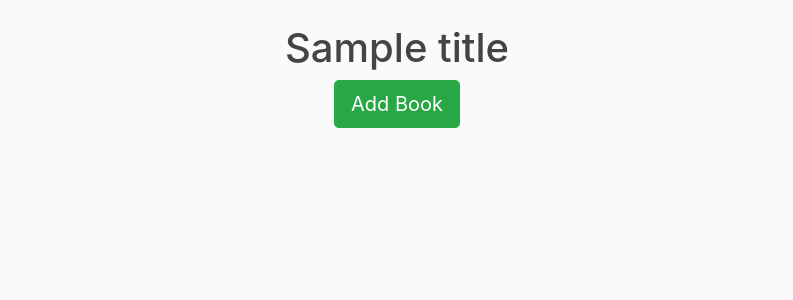
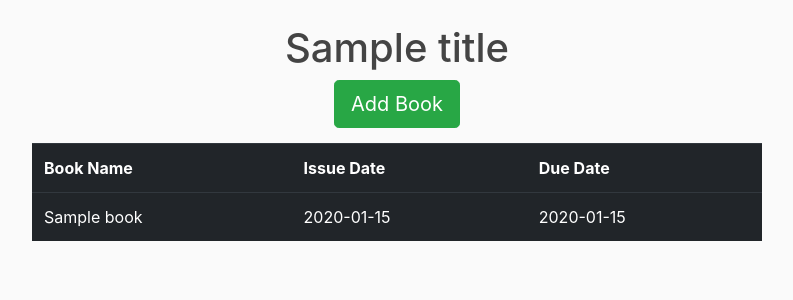
Before and after one commit to Shelby18k/Automatic-email-generation, a Flask app: template Library_Website/templates/account.html in a window 1280 px wide. Shown: the part 56-356 px from the top of the page, without its empty margins (53-846 px from the left). Run offline with Flask 2, Linux system fonts and the light colour scheme; the template is opened without the code that fills it: most values are stand-ins (such as "Sample title", 1, 10 or a date in 2020); some libraries are stand-ins or nearby versions.

Commit message:
Added table to display books issued by the user

```diff
--- a/Library_Website/run.py
+++ b/Library_Website/run.py
@@ -61,7 +61,9 @@ def home():
 def account():
 	if not(current_user.is_authenticated):
 		return redirect(url_for('home'))
-	return render_template('account.html',title="Account")
+	a = User.query.get(int(session['user']))
+	book = a.books
+	return render_template('account.html',title="Account",books=book)
 
 @app.route("/addbook",methods=['GET','POST'])
 def addbook():
--- a/Library_Website/static/main.css
+++ b/Library_Website/static/main.css
@@ -78,3 +78,7 @@ a.article-title:hover {
 .account-heading {
   font-size: 2.5rem;
 }
+
+.books{
+  margin-top: 15px;
+}
--- a/Library_Website/templates/account.html
+++ b/Library_Website/templates/account.html
@@ -3,5 +3,18 @@
 	<div class="col-md-10">
 		<a href="{{url_for('addbook')}}" class="btn btn-success btn-lg">Add Book</a>
 	</div>
-	<h1>{{session['books']}}</h1>
+	<table class="table table-dark books">
+		<tr>
+			<th scope="col">Book Name</th>
+			<th scope="col">Issue Date</th>
+			<th scope="col">Due Date</th>
+		</tr>
+		{%for book in books%}
+			<tr scope="row">
+				<td>{{book.bookname}}</td>
+				<td>{{(book.issuedate|string)[0:10]}}</td>
+				<td>{{(book.duedate|string)[0:10]}}</td>
+			</tr>
+		{%endfor%}
+	</table>
 {%endblock content%}
```
Also changed, not shown: Library_Website/site.db.
